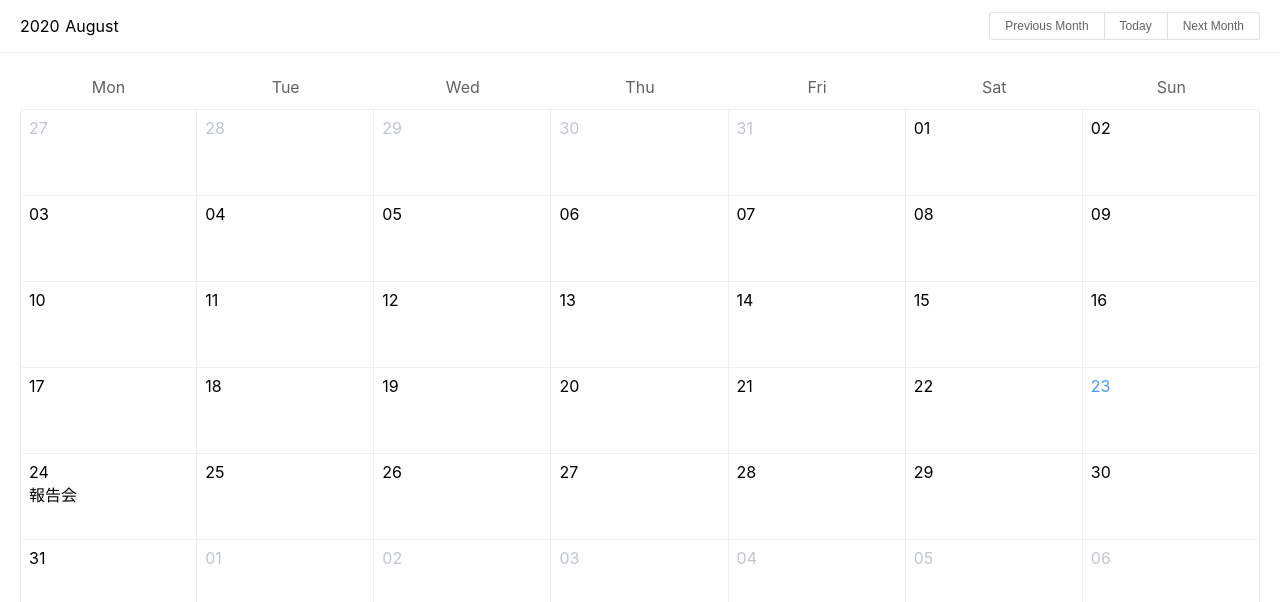
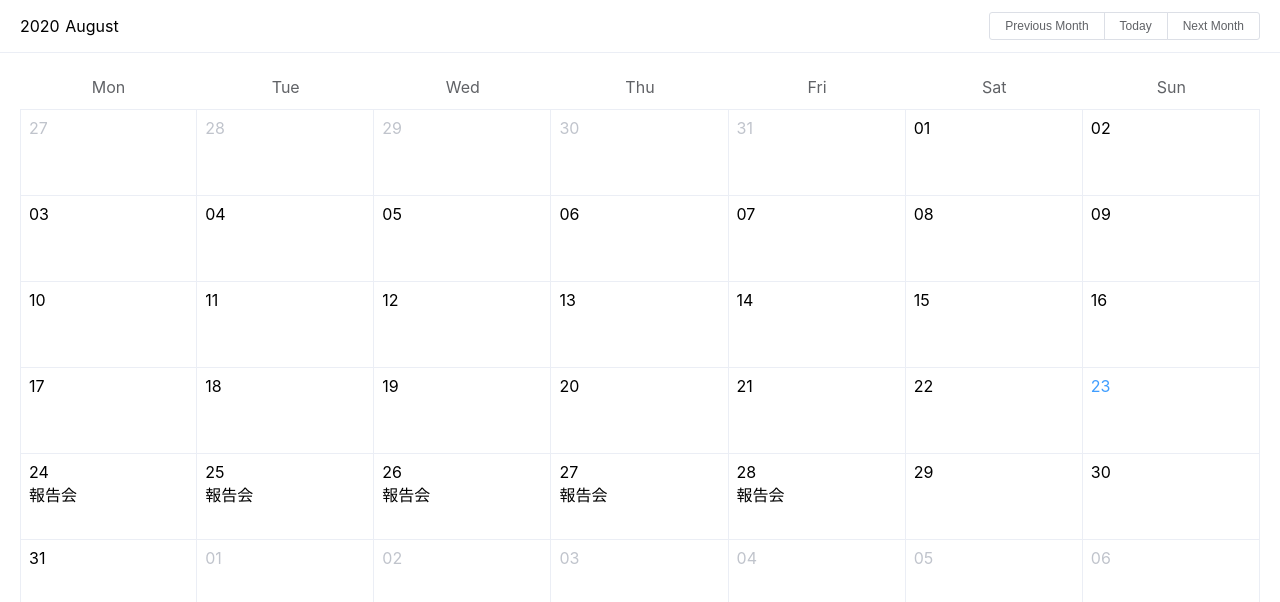
Before and after one commit to jin35314031/scheduler-nuxt, a Nuxt app: page /top in a window 1280 px wide. Shown: the top 602 px of the page. Built offline with nearby package versions, Linux system fonts and the light colour scheme.

Commit message:
EventsContinueDisplay

```diff
--- a/pages/top.vue
+++ b/pages/top.vue
@@ -7,8 +7,8 @@
           <p :class="data.isSelected ? 'is-selected' : ''">
            {{ data.day.split('-').slice(2).join('-') }}{{ data.isSelected ? '✔️' : ''}}
           </p>
-          <p v-if="data.day == calendarEvents[0].start">{{calendarEvents[0].title}}</p>
-
+          <!-- <p v-if="data.day == calendarEvents[0].start">{{calendarEvents[0].title}}</p> -->
+          <p v-if="data.day >= calendarEvents[0].start & data.day <= calendarEvents[0].end "> {{ calendarEvents[0].title }} </p>
        </div>
     </el-calendar>
   </div>
@@ -22,7 +22,7 @@ export default {
       {
         title:'報告会',
         start:'2020-08-24',
-        end:'2020-08-24',
+        end:'2020-08-28',
       },
      ]
    }
```
